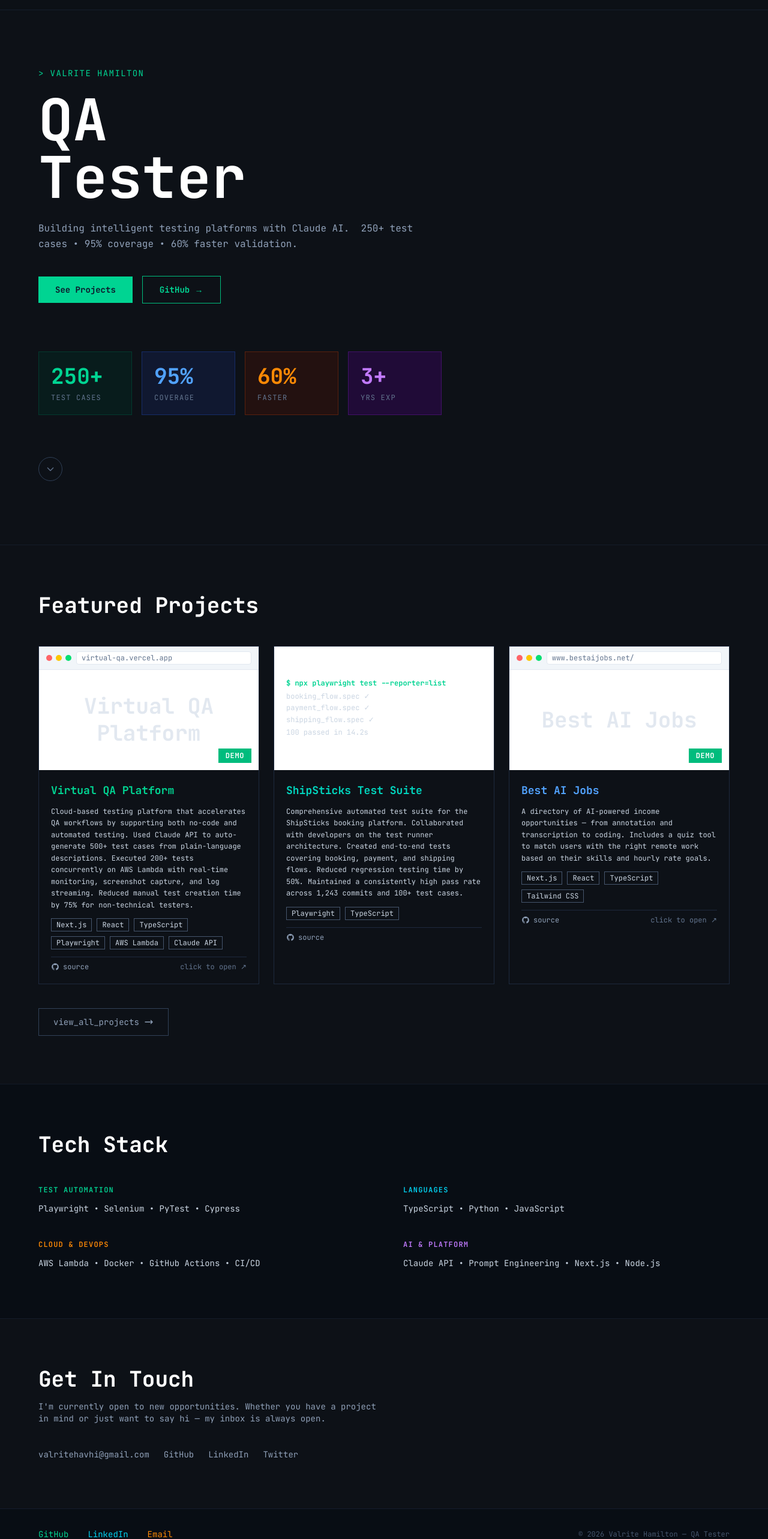
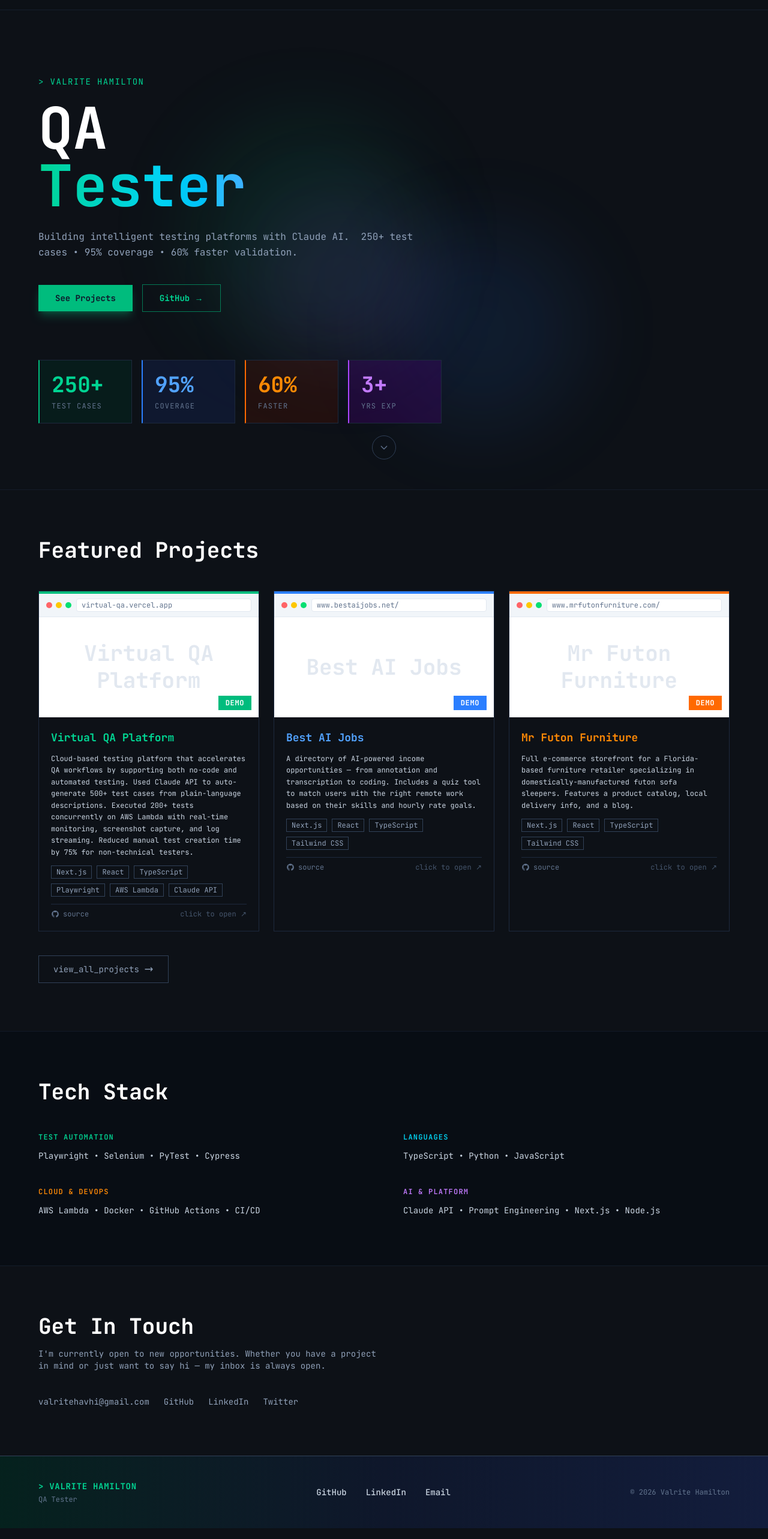
Before and after one commit to Valritehachi/my-portfolio, a Next.js app: page / in a window 1280 px wide. Shown: the part 40-2606 px from the top of the page at 60% size. Built offline with nearby package versions, Linux system fonts and the light colour scheme.

Commit message:
Remove ShipSticks, add animations and brighter footer
Co-Authored-By: Claude Sonnet 4.6 <noreply@anthropic.com>

```diff
--- a/src/app/globals.css
+++ b/src/app/globals.css
@@ -24,12 +24,8 @@ body {
 }
 
 @keyframes fadeInUp {
-  from { opacity: 0; transform: translateY(20px); }
+  from { opacity: 0; transform: translateY(24px); }
   to   { opacity: 1; transform: translateY(0); }
-}
-
-.animate-fade-in {
-  animation: fadeInUp 0.6s ease-out forwards;
 }
 
 @keyframes blink {
@@ -37,8 +33,30 @@ body {
   50%, 100% { opacity: 0; }
 }
 
+@keyframes float {
+  0%, 100% { transform: translateY(0px) scale(1); }
+  50%      { transform: translateY(-30px) scale(1.05); }
+}
+
+@keyframes pulse-glow {
+  0%, 100% { opacity: 0.15; }
+  50%       { opacity: 0.30; }
+}
+
+.animate-fade-in { animation: fadeInUp 0.7s ease-out forwards; }
+
 .cursor::after {
   content: "_";
   animation: blink 1s step-end infinite;
   color: #4ade80;
 }
+
+.blob {
+  animation: float 8s ease-in-out infinite;
+}
+.blob-delay {
+  animation: float 10s ease-in-out 2s infinite;
+}
+.blob-delay-2 {
+  animation: float 12s ease-in-out 4s infinite;
+}
--- a/src/components/Footer.tsx
+++ b/src/components/Footer.tsx
@@ -2,19 +2,29 @@ export default function Footer() {
   const year = new Date().getFullYear();
 
   return (
-    <footer className="border-t border-slate-800/60 py-8 px-6 sm:px-10 bg-[#080d14]">
-      <div className="max-w-6xl mx-auto flex flex-col sm:flex-row items-center justify-between gap-4">
+    <footer className="border-t border-slate-700 py-10 px-6 sm:px-10 bg-gradient-to-r from-emerald-950/60 via-slate-900 to-blue-950/60">
+      <div className="max-w-6xl mx-auto flex flex-col sm:flex-row items-center justify-between gap-6">
+        <div className="flex flex-col items-center sm:items-start gap-1">
+          <span className="text-emerald-400 text-sm font-bold tracking-wider">&gt; VALRITE HAMILTON</span>
+          <span className="text-slate-500 text-xs">QA Tester</span>
+        </div>
+
         <div className="flex items-center gap-8">
           <a href="https://github.com/Valritehachi" target="_blank" rel="noopener noreferrer"
-             className="text-emerald-400 hover:text-emerald-300 text-sm transition-colors">GitHub</a>
+             className="text-slate-300 hover:text-emerald-400 text-sm font-medium transition-colors duration-200">
+            GitHub
+          </a>
           <a href="https://linkedin.com/in/yourusername" target="_blank" rel="noopener noreferrer"
-             className="text-cyan-400 hover:text-cyan-300 text-sm transition-colors">LinkedIn</a>
+             className="text-slate-300 hover:text-cyan-400 text-sm font-medium transition-colors duration-200">
+            LinkedIn
+          </a>
           <a href="mailto:valritehavhi@gmail.com"
-             className="text-orange-400 hover:text-orange-300 text-sm transition-colors">Email</a>
+             className="text-slate-300 hover:text-orange-400 text-sm font-medium transition-colors duration-200">
+            Email
+          </a>
         </div>
-        <p className="text-slate-600 text-xs">
-          &copy; {year} Valrite Hamilton — QA Tester
-        </p>
+
+        <p className="text-slate-500 text-xs">&copy; {year} Valrite Hamilton</p>
       </div>
     </footer>
   );
--- a/src/components/Hero.tsx
+++ b/src/components/Hero.tsx
@@ -1,15 +1,24 @@
 import Link from "next/link";
 
 const stats = [
-  { value: "250+", label: "TEST CASES",  color: "text-emerald-400", border: "border-emerald-900/60", bg: "bg-emerald-950/40" },
-  { value: "95%",  label: "COVERAGE",    color: "text-blue-400",    border: "border-blue-900/60",    bg: "bg-blue-950/40"   },
-  { value: "60%",  label: "FASTER",      color: "text-orange-400",  border: "border-orange-900/60",  bg: "bg-orange-950/40" },
-  { value: "3+",   label: "YRS EXP",     color: "text-purple-400",  border: "border-purple-900/60",  bg: "bg-purple-950/40" },
+  { value: "250+", label: "TEST CASES", color: "text-emerald-400", border: "border-l-emerald-500", bg: "bg-emerald-950/40" },
+  { value: "95%",  label: "COVERAGE",   color: "text-blue-400",    border: "border-l-blue-500",    bg: "bg-blue-950/40"   },
+  { value: "60%",  label: "FASTER",     color: "text-orange-400",  border: "border-l-orange-500",  bg: "bg-orange-950/40" },
+  { value: "3+",   label: "YRS EXP",    color: "text-purple-400",  border: "border-l-purple-500",  bg: "bg-purple-950/40" },
 ];
 
 export default function Hero() {
   return (
-    <section id="home" className="min-h-screen flex flex-col justify-center px-6 sm:px-10 lg:px-16 py-24">
+    <section id="home" className="relative min-h-screen flex flex-col justify-center px-6 sm:px-10 lg:px-16 py-24 overflow-hidden">
+
+      {/* Animated background blobs */}
+      <div className="absolute inset-0 pointer-events-none" aria-hidden="true">
+        <div className="blob absolute top-1/4 left-1/4 w-96 h-96 bg-emerald-500/10 rounded-full blur-3xl" />
+        <div className="blob-delay absolute top-1/2 right-1/4 w-80 h-80 bg-blue-500/10 rounded-full blur-3xl" />
+        <div className="blob-delay-2 absolute bottom-1/4 left-1/3 w-72 h-72 bg-purple-500/10 rounded-full blur-3xl" />
+      </div>
+
+      <div className="relative z-10">
         {/* Terminal prompt */}
         <p className="text-emerald-400 text-sm tracking-widest mb-5 animate-fade-in">
           &gt; VALRITE HAMILTON
@@ -18,7 +27,9 @@ export default function Hero() {
         {/* Heading */}
         <h1 className="text-5xl sm:text-6xl lg:text-8xl font-bold text-white leading-none mb-6">
           QA<br />
-        <span className="cursor">Tester</span>
+          <span className="cursor text-transparent bg-clip-text bg-gradient-to-r from-emerald-400 via-cyan-400 to-blue-400">
+            Tester
+          </span>
         </h1>
 
         {/* Subtitle */}
@@ -31,7 +42,7 @@ export default function Hero() {
         <div className="flex flex-wrap items-center gap-4 mb-20">
           <Link
             href="/projects"
-          className="px-7 py-3 bg-emerald-400 hover:bg-emerald-300 text-slate-900 font-bold text-sm transition-colors duration-200"
+            className="px-7 py-3 bg-emerald-500 hover:bg-emerald-400 text-slate-900 font-bold text-sm transition-all duration-200 shadow-lg shadow-emerald-500/30 hover:shadow-emerald-400/40"
           >
             See Projects
           </Link>
@@ -39,7 +50,7 @@ export default function Hero() {
             href="https://github.com/Valritehachi"
             target="_blank"
             rel="noopener noreferrer"
-          className="px-7 py-3 border border-emerald-500 text-emerald-400 hover:bg-emerald-500/10 font-bold text-sm transition-all duration-200"
+            className="px-7 py-3 border border-emerald-500/60 text-emerald-400 hover:bg-emerald-500/10 hover:border-emerald-400 font-bold text-sm transition-all duration-200"
           >
             GitHub →
           </a>
@@ -50,20 +61,20 @@ export default function Hero() {
           {stats.map((s) => (
             <div
               key={s.label}
-            className={`${s.bg} border ${s.border} p-5 flex flex-col gap-2`}
+              className={`${s.bg} border border-slate-800 border-l-2 ${s.border} p-5 flex flex-col gap-2 hover:border-slate-700 transition-colors duration-200`}
             >
               <span className={`text-4xl font-bold ${s.color}`}>{s.value}</span>
               <span className="text-slate-500 text-xs tracking-widest">{s.label}</span>
             </div>
           ))}
         </div>
+      </div>
 
       {/* Scroll indicator */}
-      <div className="mt-20 flex justify-center sm:justify-start">
+      <div className="absolute bottom-10 left-1/2 -translate-x-1/2">
         <a
           href="#projects"
           className="w-10 h-10 rounded-full border border-slate-700 flex items-center justify-center text-slate-500 hover:border-emerald-500 hover:text-emerald-400 transition-all duration-200 animate-bounce"
-          aria-label="Scroll down"
         >
           <svg className="w-4 h-4" fill="none" stroke="currentColor" viewBox="0 0 24 24">
             <path strokeLinecap="round" strokeLinejoin="round" strokeWidth={2} d="M19 9l-7 7-7-7" />
--- a/src/components/ProjectCard.tsx
+++ b/src/components/ProjectCard.tsx
@@ -12,13 +12,16 @@ export default function ProjectCard({ project }: { project: Project }) {
   return (
     <article
       onClick={openSite}
-      className="border border-slate-800 hover:border-slate-500 transition-all duration-300 flex flex-col overflow-hidden cursor-pointer hover:-translate-y-1 hover:shadow-xl hover:shadow-black/40"
+      className={`border border-slate-800 hover:border-slate-600 transition-all duration-300 flex flex-col overflow-hidden cursor-pointer hover:-translate-y-1 hover:shadow-xl ${project.accentGlow}`}
     >
+      {/* Colored accent bar */}
+      <div className={`h-1 w-full ${project.accentBar}`} />
+
       {/* Preview area */}
       <div className={`relative w-full aspect-video ${project.previewBg} overflow-hidden flex flex-col`}>
 
         {project.codePreview ? (
-          <div className="w-full h-full p-5 flex flex-col justify-center">
+          <div className="w-full h-full p-5 flex flex-col justify-center bg-slate-950">
             {project.codePreview.map((line, i) => (
               <p
                 key={i}
@@ -27,7 +30,7 @@ export default function ProjectCard({ project }: { project: Project }) {
                     ? "text-emerald-400 font-bold"
                     : line === ""
                     ? "mt-0.5"
-                    : (project.codeColor ?? "text-slate-300")
+                    : (project.codeColor ?? "text-slate-400")
                 }`}
               >
                 {line || " "}
@@ -50,7 +53,7 @@ export default function ProjectCard({ project }: { project: Project }) {
               </div>
             </div>
 
-            {/* Faded title watermark */}
+            {/* Faded title */}
             <div className="flex-1 flex items-center justify-center px-6">
               <p className="text-slate-200 font-bold text-3xl sm:text-4xl text-center leading-tight select-none">
                 {project.title}
@@ -60,7 +63,7 @@ export default function ProjectCard({ project }: { project: Project }) {
         )}
 
         {project.demo && (
-          <span className="absolute bottom-3 right-3 px-3 py-1 bg-emerald-500 text-white text-xs font-bold tracking-wider">
+          <span className={`absolute bottom-3 right-3 px-3 py-1 ${project.accentBar} text-white text-xs font-bold tracking-wider`}>
             DEMO
           </span>
         )}
@@ -78,7 +81,7 @@ export default function ProjectCard({ project }: { project: Project }) {
 
         <div className="flex flex-wrap gap-2">
           {project.tech.map((tag) => (
-            <span key={tag} className="px-2 py-0.5 border border-slate-600 text-slate-300 text-xs">
+            <span key={tag} className="px-2 py-0.5 border border-slate-700 text-slate-400 text-xs hover:border-slate-500 transition-colors">
               {tag}
             </span>
           ))}
@@ -87,16 +90,14 @@ export default function ProjectCard({ project }: { project: Project }) {
         <div className="pt-2 border-t border-slate-800 flex items-center justify-between">
           <span
             onClick={(e) => { e.stopPropagation(); window.open(project.github, "_blank", "noopener,noreferrer"); }}
-            className="flex items-center gap-1.5 text-slate-400 hover:text-white text-xs transition-colors duration-200 cursor-pointer"
+            className="flex items-center gap-1.5 text-slate-500 hover:text-white text-xs transition-colors duration-200 cursor-pointer"
           >
             <svg className="w-3.5 h-3.5" fill="currentColor" viewBox="0 0 24 24">
               <path fillRule="evenodd" d="M12 2C6.477 2 2 6.484 2 12.017c0 4.425 2.865 8.18 6.839 9.504.5.092.682-.217.682-.483 0-.237-.008-.868-.013-1.703-2.782.605-3.369-1.343-3.369-1.343-.454-1.158-1.11-1.466-1.11-1.466-.908-.62.069-.608.069-.608 1.003.07 1.531 1.032 1.531 1.032.892 1.53 2.341 1.088 2.91.832.092-.647.35-1.088.636-1.338-2.22-.253-4.555-1.113-4.555-4.951 0-1.093.39-1.988 1.029-2.688-.103-.253-.446-1.272.098-2.65 0 0 .84-.27 2.75 1.026A9.564 9.564 0 0112 6.844c.85.004 1.705.115 2.504.337 1.909-1.296 2.747-1.027 2.747-1.027.546 1.379.202 2.398.1 2.651.64.7 1.028 1.595 1.028 2.688 0 3.848-2.339 4.695-4.566 4.943.359.309.678.92.678 1.855 0 1.338-.012 2.419-.012 2.747 0 .268.18.58.688.482A10.019 10.019 0 0022 12.017C22 6.484 17.522 2 12 2z" clipRule="evenodd" />
             </svg>
             source
           </span>
-          {project.demo && (
-            <span className="text-slate-500 text-xs">click to open ↗</span>
-          )}
+          <span className="text-slate-600 text-xs">click to open ↗</span>
         </div>
       </div>
     </article>
--- a/src/lib/projects.ts
+++ b/src/lib/projects.ts
@@ -6,6 +6,8 @@ export interface Project {
   demo?: string;
   previewBg: string;
   titleColor: string;
+  accentBar: string;      // colored top strip on the card
+  accentGlow: string;     // hover shadow color
   codePreview?: string[];
   codeColor?: string;
 }
@@ -20,25 +22,8 @@ export const projects: Project[] = [
     demo: "https://virtual-qa.vercel.app",
     previewBg: "bg-white",
     titleColor: "text-emerald-400",
-  },
-  {
-    title: "ShipSticks Test Suite",
-    description:
-      "Comprehensive automated test suite for the ShipSticks booking platform. Collaborated with developers on the test runner architecture. Created end-to-end tests covering booking, payment, and shipping flows. Reduced regression testing time by 50%. Maintained a consistently high pass rate across 1,243 commits and 100+ test cases.",
-    tech: ["Playwright", "TypeScript"],
-    github: "https://github.com/assetfoundry/shipsticks_automated_tests",
-    previewBg: "bg-white",
-    titleColor: "text-teal-400",
-    codePreview: [
-      "$ npx playwright test --reporter=list",
-      "",
-      "  booking_flow.spec     ✓",
-      "  payment_flow.spec     ✓",
-      "  shipping_flow.spec    ✓",
-      "",
-      "  100 passed in 14.2s",
-    ],
-    codeColor: "text-slate-300",
+    accentBar: "bg-emerald-500",
+    accentGlow: "hover:shadow-emerald-500/20",
   },
   {
     title: "Best AI Jobs",
@@ -49,6 +34,8 @@ export const projects: Project[] = [
     demo: "https://www.bestaijobs.net/",
     previewBg: "bg-white",
     titleColor: "text-blue-400",
+    accentBar: "bg-blue-500",
+    accentGlow: "hover:shadow-blue-500/20",
   },
   {
     title: "Mr Futon Furniture",
@@ -59,6 +46,8 @@ export const projects: Project[] = [
     demo: "https://www.mrfutonfurniture.com/",
     previewBg: "bg-white",
     titleColor: "text-orange-400",
+    accentBar: "bg-orange-500",
+    accentGlow: "hover:shadow-orange-500/20",
   },
   {
     title: "Paragon Federal Strategies",
@@ -69,6 +58,8 @@ export const projects: Project[] = [
     demo: "https://www.paragonfederalstrategiescorp.com/",
     previewBg: "bg-white",
     titleColor: "text-purple-400",
+    accentBar: "bg-purple-500",
+    accentGlow: "hover:shadow-purple-500/20",
   },
   {
     title: "Salary Calculator",
@@ -79,6 +70,8 @@ export const projects: Project[] = [
     demo: "https://www.salary-calculate.com/",
     previewBg: "bg-white",
     titleColor: "text-rose-400",
+    accentBar: "bg-rose-500",
+    accentGlow: "hover:shadow-rose-500/20",
     codePreview: [
       "$ calculate --location NYC --salary 95000",
       "",
@@ -87,6 +80,6 @@ export const projects: Project[] = [
       "  After-tax:        $67,234 / yr",
       "  Take-home/month:   $5,603",
     ],
-    codeColor: "text-slate-300",
+    codeColor: "text-slate-600",
   },
 ];
```
Lines whose indentation alone changed are shown as unchanged.
